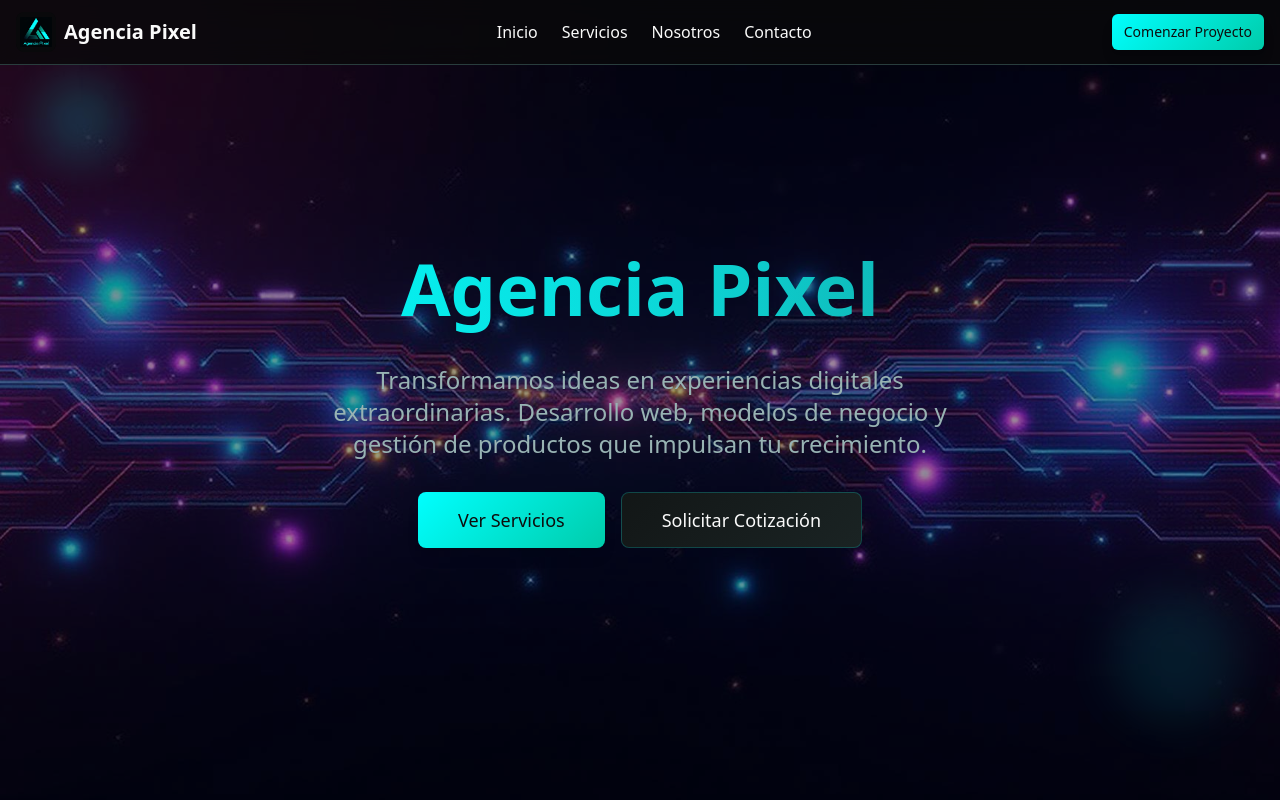
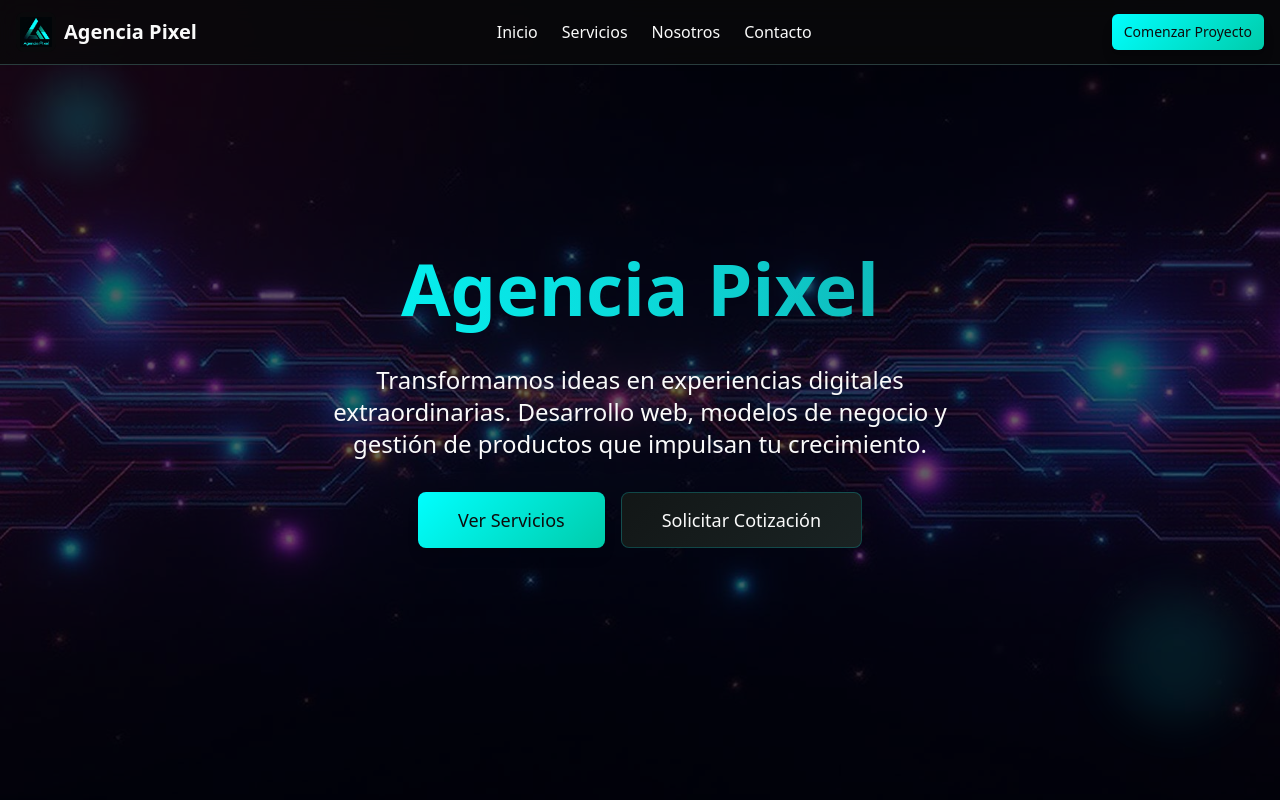
Before and after one commit to jpcamus97/agencia-pixel, a React (Vite) app: page / in a window 1280 px wide. Shown: the top 800 px of the page. Built offline with nearby package versions, Linux system fonts and the light colour scheme.

Commit message:
Refine hero section styling

```diff
--- a/src/components/Hero.tsx
+++ b/src/components/Hero.tsx
@@ -10,7 +10,7 @@ const Hero = () => {
   return (
     <section id="inicio" className="min-h-screen flex items-center relative overflow-hidden">
       <div
-        className="absolute inset-0 bg-black/40"
+        className="absolute inset-0 bg-black/60"
         style={{
           backgroundImage: `url(${heroColorfulImage})`,
           backgroundSize: 'cover',
@@ -25,7 +25,7 @@ const Hero = () => {
             Agencia Pixel
           </h1>
 
-          <p className="text-xl md:text-2xl text-muted-foreground mb-8 max-w-2xl mx-auto">
+          <p className="text-xl md:text-2xl text-foreground mb-8 max-w-2xl mx-auto drop-shadow-lg">
             Transformamos ideas en experiencias digitales extraordinarias.
             Desarrollo web, modelos de negocio y gestión de productos que impulsan tu crecimiento.
           </p>
```
